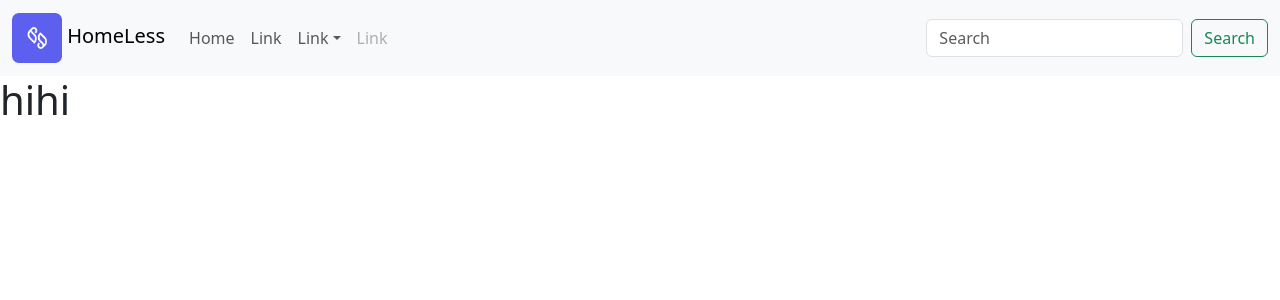
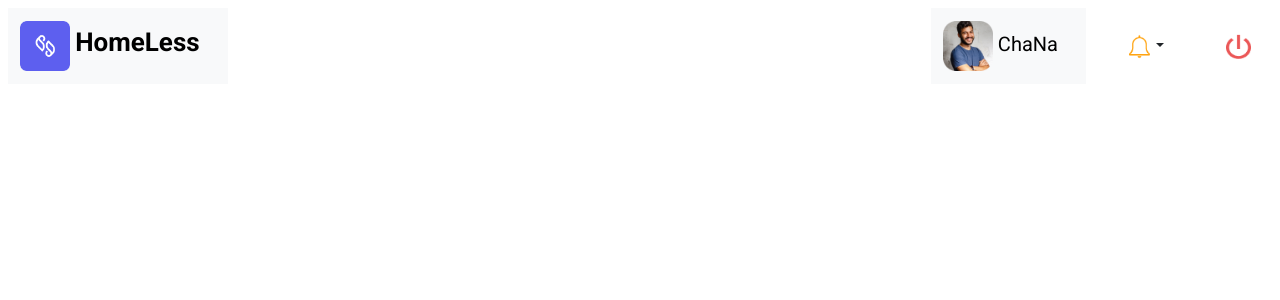
Before and after one commit to MangCau/HomeLess, a React (Create React App) app in the folder homeless/: page / in a window 1280 px wide. Shown: the top 300 px of the page. Built offline with nearby package versions, Linux system fonts and the light colour scheme.

Commit message:
header + loginpage

```diff
--- a/homeless/src/App.css
+++ b/homeless/src/App.css
@@ -0,0 +1,16 @@
+body {
+    font-family: 'Roboto', sans-serif;
+}
+.navbar-brand a {
+    font-family: 'Roboto', sans-serif;
+}
+.custom .btn-primary {
+    background-color: rgb(255, 255, 255);
+    border-color: rgb(255, 255, 255);
+}
+.homeless{
+    font-weight: bold;
+    text-decoration: none;
+    color:black;
+    font-size: 26px;
+}
--- a/homeless/src/App.js
+++ b/homeless/src/App.js
@@ -1,13 +1,13 @@
 import React from 'react';
 import './App.css';
 import Header from './components/Header';
+import Login from './pages/LoginPage';
 import 'bootstrap/dist/css/bootstrap.min.css';
 
 function App() {
   return (
     <div className='App'>
       <Header/>
-      <h1>hihi</h1>
     </div>
   )
 }
--- a/homeless/src/components/Header.js
+++ b/homeless/src/components/Header.js
@@ -1,61 +1,91 @@
+import React, { useState, useEffect } from 'react';
 import Button from 'react-bootstrap/Button';
+import logo from '../asserts/logo.png';
 import Container from 'react-bootstrap/Container';
-import Form from 'react-bootstrap/Form';
-import Nav from 'react-bootstrap/Nav';
 import Navbar from 'react-bootstrap/Navbar';
-import NavDropdown from 'react-bootstrap/NavDropdown';
-import logo from '../asserts/logo.png'
+import Stack from 'react-bootstrap/Stack';
+import ava from '../asserts/ava.png';
+import logout from '../asserts/logout-icon.png';
+import LogoutConfirmationModal from './logoutbutton';
+import Notifications from './notification';
+
+const imageStyle = {
+    width: '25px',
+    height: '25px',
+};
 
 const Header = () => {
+    const [notifications, setNotifications] = useState([]);
+    const [showLogoutModal, setShowLogoutModal] = useState(false);
+
+    useEffect(() => {
+        setNotifications([
+            'New message from John',
+            'You have 3 new friend requests',
+            'Your order has been shipped',
+        ]);
+    }, []);
+
+    const handleLogout = () => {
+        setShowLogoutModal(true);
+    };
+
+    const handleLogoutConfirm = () => {
+        console.log("User confirmed logout");
+        setShowLogoutModal(false);
+    };
+
     return (
-    <Navbar expand="lg" className="bg-body-tertiary">
-      <Container fluid>
+        <Stack direction="horizontal" gap={3} className="justify-content-between">
+            <div className="p-2">
+                <Navbar className="bg-body-tertiary">
+                    <Container>
                         <Navbar.Brand href="#">
                             <img
-              alt=""
+                                alt="Logo"
                                 src={logo}
                                 width="50"
                                 height="50"
                                 className="d-inline-block align-center"
-            />{' '}
-            HomeLess
+                            />
+                            {' '}
+                            <a className='homeless'>HomeLess</a>
                         </Navbar.Brand>
-        <Navbar.Toggle aria-controls="navbarScroll" />
-        <Navbar.Collapse id="navbarScroll">
-          <Nav
-            className="me-auto my-2 my-lg-0"
-            style={{ maxHeight: '100px' }}
-            navbarScroll
-          >
-            <Nav.Link href="#action1">Home</Nav.Link>
-            <Nav.Link href="#action2">Link</Nav.Link>
-            <NavDropdown title="Link" id="navbarScrollingDropdown">
-              <NavDropdown.Item href="#action3">Action</NavDropdown.Item>
-              <NavDropdown.Item href="#action4">
-                Another action
-              </NavDropdown.Item>
-              <NavDropdown.Divider />
-              <NavDropdown.Item href="#action5">
-                Something else here
-              </NavDropdown.Item>
-            </NavDropdown>
-            <Nav.Link href="#" disabled>
-              Link
-            </Nav.Link>
-          </Nav>
-          <Form className="d-flex">
-            <Form.Control
-              type="search"
-              placeholder="Search"
-              className="me-2"
-              aria-label="Search"
-            />
-            <Button variant="outline-success">Search</Button>
-          </Form>
-        </Navbar.Collapse>
                     </Container>
                 </Navbar>
+            </div>
+            <div className="p-2 ms-auto">
+                <Navbar className="bg-body-tertiary">
+                    <Container>
+                        <Navbar.Brand href="#">
+                            <img
+                                alt="Logo"
+                                src={ava}
+                                width="50"
+                                height="50"
+                                className="d-inline-block align-center"
+                            />
+                            {' '}
+                            <a>ChaNa</a>
+                        </Navbar.Brand>
+                    </Container>
+                </Navbar>
+            </div>
+            <div className="p-1">
+                <Notifications notifications={notifications} />
+            </div>
+            <div className="p-3">
+                <Button variant="custom" onClick={handleLogout}>
+                    <img src={logout} alt="LogoutButton" style={imageStyle}/>
+                </Button>
+            </div>
+            <LogoutConfirmationModal
+                show={showLogoutModal}
+                onHide={() => setShowLogoutModal(false)}
+                onConfirm={handleLogoutConfirm}
+            />
+        </Stack>
     );
-}
+};
 
 export default Header;
--- /dev/null
+++ b/homeless/src/components/loginForm.js
@@ -0,0 +1,43 @@
+import React, { useState } from 'react';
+import { Form, FloatingLabel } from 'react-bootstrap';
+
+function LoginForm() {
+  const [email, setEmail] = useState('');
+  const [password, setPassword] = useState('');
+
+  const handleSubmit = (e) => {
+    e.preventDefault();
+    // Handle form submission here, for example:
+    console.log("Email:", email);
+    console.log("Password:", password);
+  };
+
+  return (
+    <div>
+      <Form onSubmit={handleSubmit}>
+        <FloatingLabel controlId="email" label="Email" className="mb-5">
+          <Form.Control
+            type="email"
+            placeholder="Nhập email của bạn"
+            value={email}
+            onChange={(e) => setEmail(e.target.value)}
+            style={{width:'150%'}}
+
+          />
+        </FloatingLabel>
+
+        <FloatingLabel controlId="pass" label="Mật khẩu">
+          <Form.Control
+            type="password"
+            placeholder="Mật khẩu"
+            value={password}
+            onChange={(e) => setPassword(e.target.value)}
+
+          />
+        </FloatingLabel>
+      </Form>
+    </div>
+  );
+}
+
+export default LoginForm;
--- /dev/null
+++ b/homeless/src/components/logoutbutton.css
@@ -0,0 +1,4 @@
+.logoutButton {
+    background-color: #5D5FEF;
+    border-color: #5D5FEF;
+}
--- /dev/null
+++ b/homeless/src/components/logoutbutton.js
@@ -0,0 +1,25 @@
+import './logoutbutton.css';
+import React from 'react';
+import Button from 'react-bootstrap/Button';
+import Modal from 'react-bootstrap/Modal';
+
+const LogoutConfirmationModal = ({ show, onHide, onConfirm }) => {
+    return (
+        <Modal show={show} onHide={onHide} centered>
+            <Modal.Header closeButton>
+                <Modal.Title>Xác nhận đăng xuất</Modal.Title>
+            </Modal.Header>
+            <Modal.Body>Bạn có chắc chắn muốn đăng xuất?</Modal.Body>
+            <Modal.Footer>
+                <Button variant="secondary" onClick={onHide}>
+                    Trở về
+                </Button>
+                <Button variant="primary" className="logoutButton" onClick={onConfirm}>
+                    Đăng xuất
+                </Button>
+            </Modal.Footer>
+        </Modal>
+    );
+};
+
+export default LogoutConfirmationModal;
--- /dev/null
+++ b/homeless/src/components/notification.js
@@ -0,0 +1,22 @@
+
+import React from 'react';
+import DropdownButton from 'react-bootstrap/DropdownButton';
+import Dropdown from 'react-bootstrap/Dropdown';
+import noti from '../asserts/noti-icon.png';
+
+const imageStyle = {
+    width: '25px',
+    height: '25px',
+};
+
+const DropdownComponent = ({ notifications }) => {
+    return (
+        <DropdownButton id="dropdown-basic-button" title={<img src={noti} alt="NotiButton" style={imageStyle}/>}  variant="custom">
+            {notifications.map((notification, index) => (
+                <Dropdown.Item key={index}>{notification}</Dropdown.Item>
+            ))}
+        </DropdownButton>
+    );
+};
+
+export default DropdownComponent;
--- /dev/null
+++ b/homeless/src/pages/LoginPage.css
@@ -0,0 +1,45 @@
+.welcomeimage {
+    width: 100%;
+    height: 50vh;
+    overflow: hidden;
+  }
+
+.welcomeimage img {
+    width: 100%;
+    height: 100%;
+    object-fit: cover;
+}
+.welcometext{
+    text-align: center;
+    display: flex;
+    justify-content: center;
+    align-items: center;
+    flex-direction:column;
+    height: 50vh;
+}
+.mainwelcometext{
+    font-size: 50px;
+    width: 70%
+}
+.subwelcometext{
+    font-size: 20px;
+    text-decoration: none;
+    color: rgb(164, 164, 164);
+}
+.formlogin{
+    display: flex;
+    justify-content: center;
+    align-items: center;
+    height: 100vh;
+    flex-direction: column;
+}
+.formlogin .btn {
+    margin-top: 50px;
+    padding: 15px 100px;
+    background-color: #5D5FEF;
+}
+.logintext{
+    font-weight: bold;
+    color: white;
+    text-decoration: none;
+}
--- /dev/null
+++ b/homeless/src/pages/LoginPage.js
@@ -0,0 +1,55 @@
+import React from 'react';
+import { Container, Row, Col, Button } from 'react-bootstrap';
+import welcomeimg from '../asserts/smarthome.jpg';
+import LoginForm from '../components/loginForm';
+import logo from '../asserts/logo.png';
+import Navbar from 'react-bootstrap/Navbar';
+import './LoginPage.css';
+
+function LoginPage() {
+  return (
+    <Container fluid>
+      <Row>
+        <Col xs={6}>
+          <div className='welcomeimage'>
+            <img src={welcomeimg} alt="Welcome" className="img-fluid" />
+          </div>
+          <div className='welcometext'>
+            <h1 className='mainwelcometext'>Easy living with your smart home!</h1>
+            <a className='subwelcometext'>Get your smart devices in one place and manage all of these with a few taps.</a>
+          </div>
+        </Col>
+        <Col xs={6}>
+            <div className='formlogin d-flex justify-content-center align-items-center h-100'>
+              <div>
+                <Navbar className="bg-body-tertiary" style={{marginBottom:'50px'}}>
+                  <Container>
+                    <Navbar.Brand>
+                      <img
+                        alt="Logo"
+                        src={logo}
+                        width="70"
+                        height="70"
+                        className="d-inline-block align-center"
+                      />
+                      {' '}
+                      <a className='homeless'>HomeLess</a>
+                    </Navbar.Brand>
+                  </Container>
+                </Navbar>
+              </div>
+              <div className='d-flex justify-content-center'>
+                <LoginForm/>
+              </div>
+              <Button variant="primary" type="submit">
+                <a className='logintext'>Đăng nhập</a>
+              </Button>
+            </div>
+        </Col>
+
+      </Row>
+    </Container>
+  );
+}
+
+export default LoginPage;
```
Also changed, not shown: homeless/public/index.html (+2 -21 lines), homeless/src/asserts/smarthome.jpg (added). Lines whose indentation alone changed are shown as unchanged.
